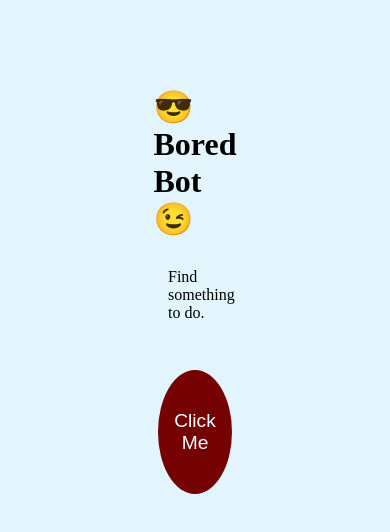
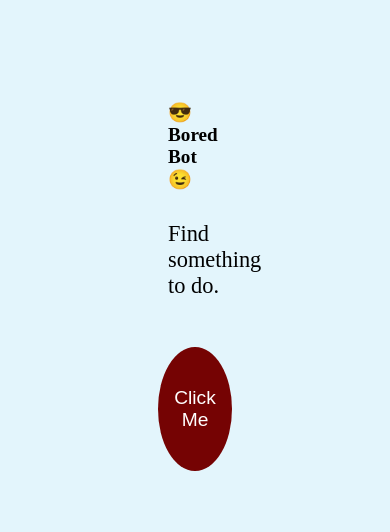
Before and after one commit to enemrocky/Fetch_api_bored_bot, a plain HTML site: page index.html in a window 390 px wide. Drawn offline with Linux system fonts and the light colour scheme.

Commit message:
update css

```diff
--- a/style.css
+++ b/style.css
@@ -7,12 +7,17 @@ body{
     align-items: center;
 }
 
-.heading, h4{
-    margin: 0;
-    padding: 0;
-}
 .heading{
     margin-bottom: .4rem;
+}
+
+@media(max-width:500px){
+    .heading{
+        font-size: 1.2rem;
+    }
+    .display{
+        font-size: 1.4rem;
+    }
 }
 
 .display{
```
